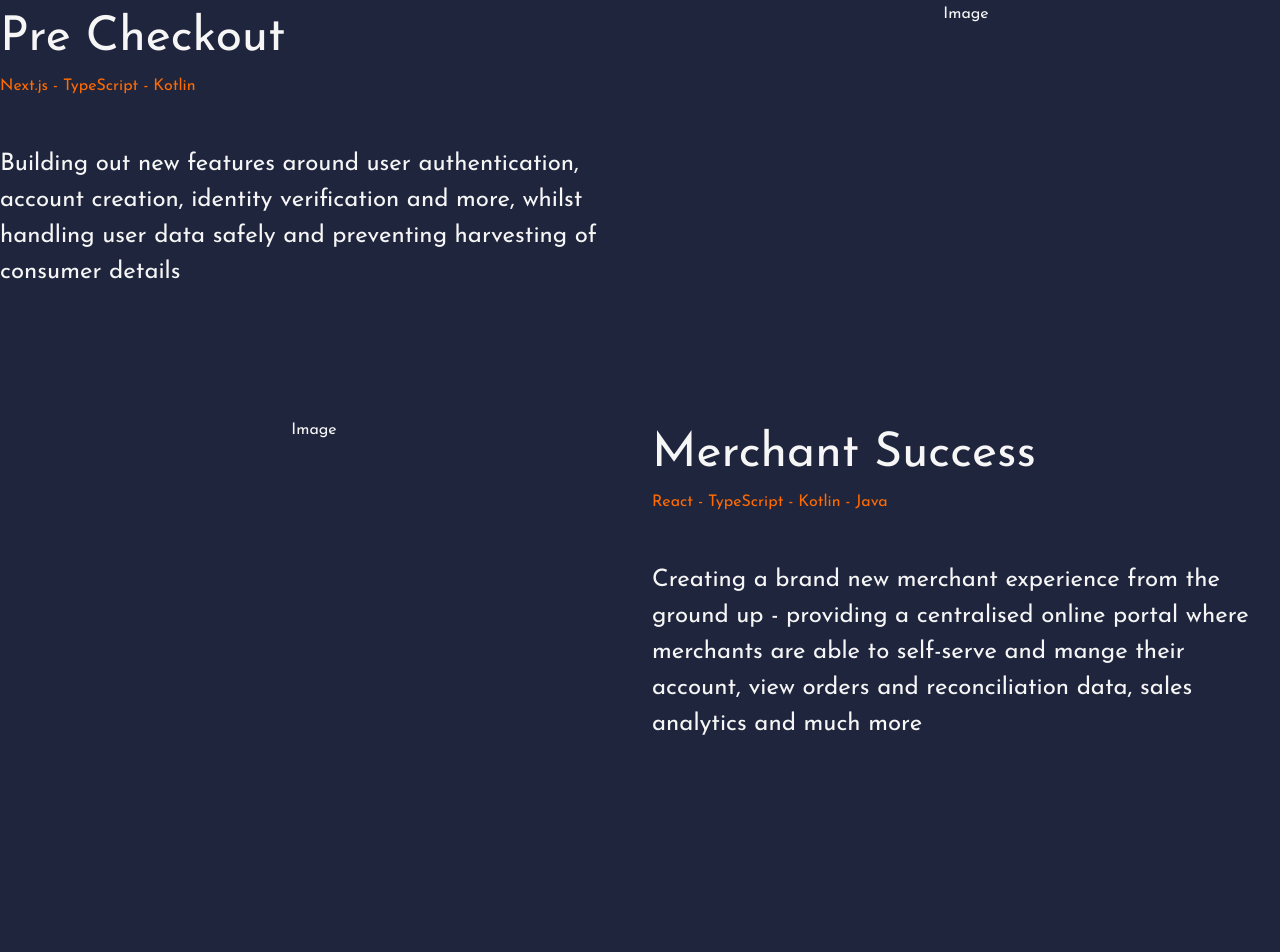
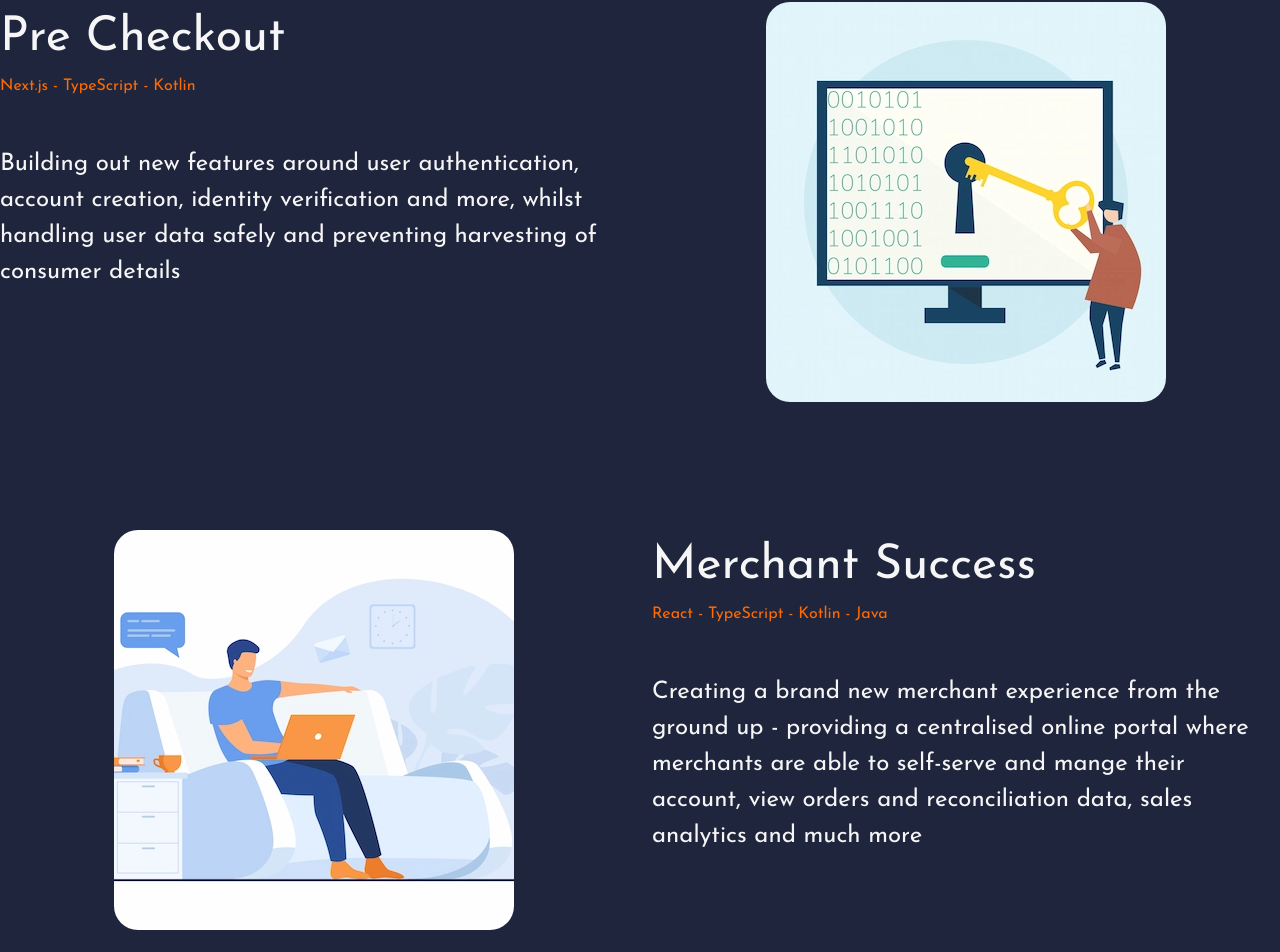
Before and after one commit to jky-dev/jky-site, a Next.js app: page / in a window 1280 px wide. Shown: the part 1290-2242 px from the top of the page. Before the commit the page ends 2112 px from the top, so only its background shows below. Built offline with nearby package versions, Linux system fonts and the light colour scheme.

Commit message:
layout work section

```diff
--- a/app/components/infoWithImage.tsx
+++ b/app/components/infoWithImage.tsx
@@ -17,12 +17,17 @@ interface ImageRenderProps {
 }
 
 const ImageRender = ({ imagePath }: ImageRenderProps) => {
-  return <div className='text-center'>Image</div>
+  return (
+    <img
+      className='m-auto rounded-3xl w-[400px] h-[400px] object-cover'
+      src={imagePath}
+    />
+  )
 }
 
 const Content = ({ title, subtitle, paragraph }: ContentProps) => {
   return (
-    <div className=''>
+    <div>
       <h2>{title}</h2>
       <h4 className='altColor mb-12'>{subtitle}</h4>
       <p>{paragraph}</p>
--- a/app/page.tsx
+++ b/app/page.tsx
@@ -41,14 +41,14 @@ export default function Home() {
             title='Pre Checkout'
             subtitle='Next.js - TypeScript - Kotlin'
             paragraph={`Building out new features around user authentication, account creation, identity verification and more, whilst handling user data safely and preventing harvesting of consumer details`}
-            imagePath='/mock'
+            imagePath='/img/lock.webp'
             imageLocation='after'
           />
           <InfoWithImage
             title='Merchant Success'
             subtitle='React - TypeScript - Kotlin - Java'
             paragraph={`Creating a brand new merchant experience from the ground up - providing a centralised online portal where merchants are able to self-serve and mange their account, view orders and reconciliation data, sales analytics and much more`}
-            imagePath='/mock'
+            imagePath='/img/man_w_laptop.webp'
           />
         </div>
       </section>
```
Also changed, not shown: public/img/lock.webp (added), public/img/man_w_laptop.webp (added).
